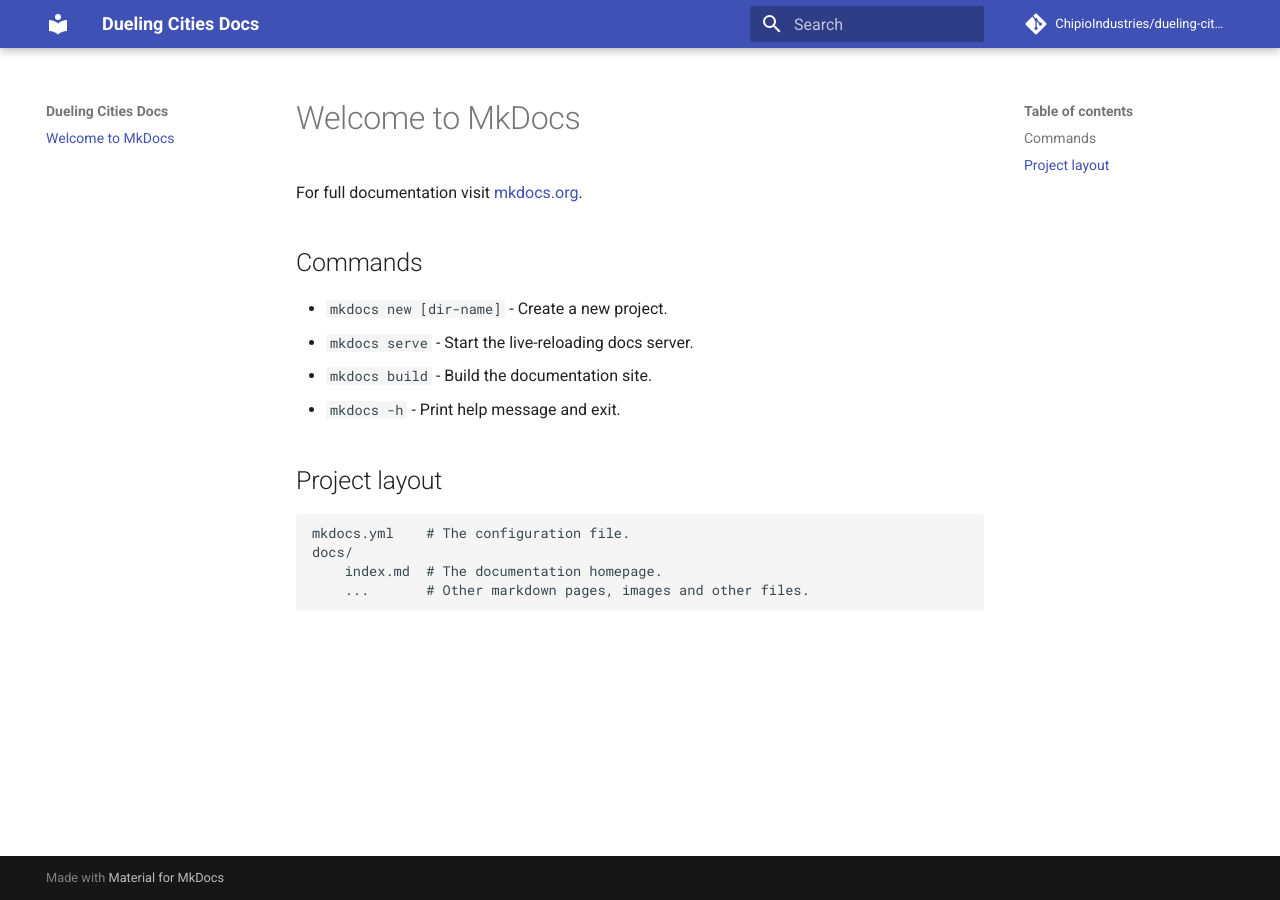
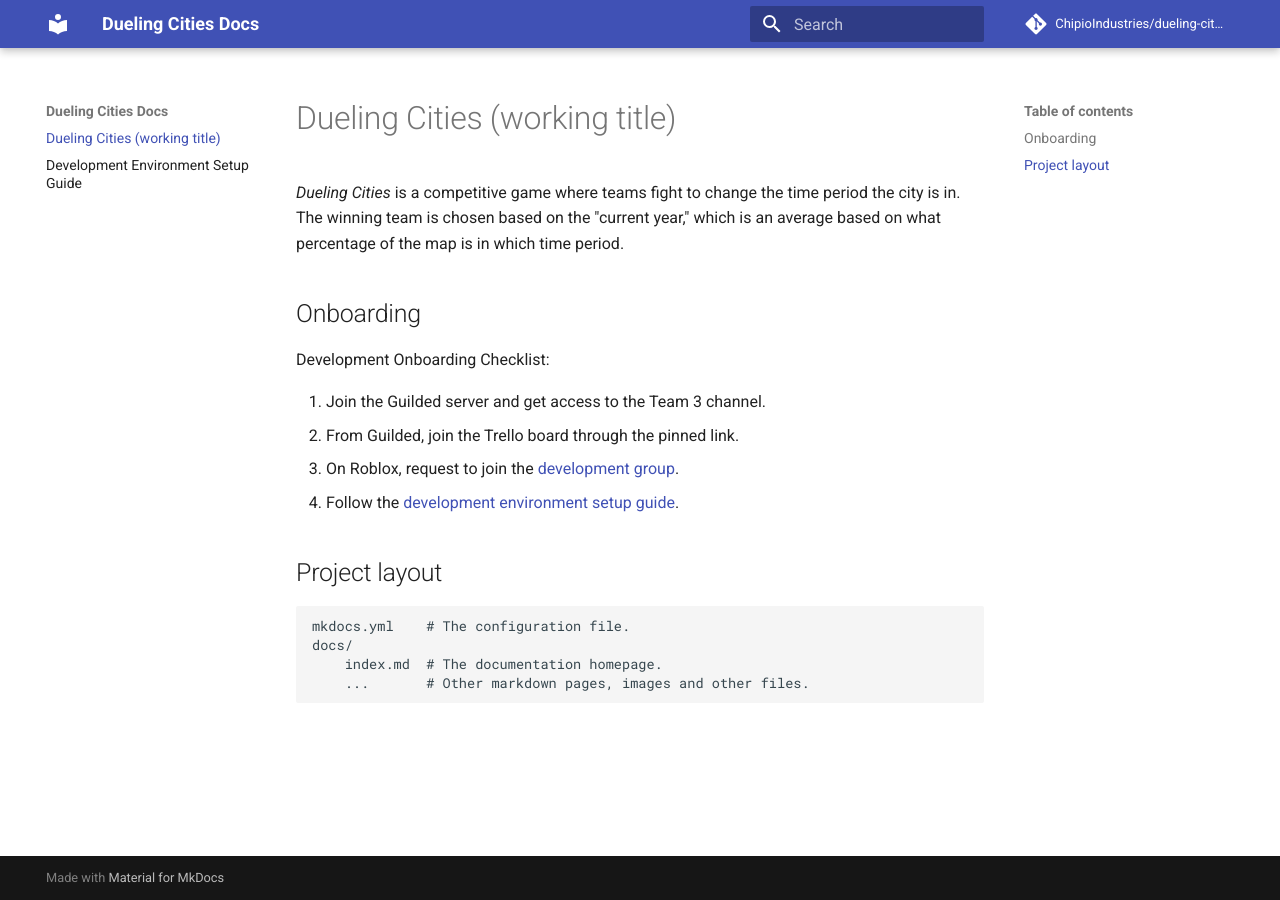
Before and after one commit to ChipioIndustries/dueling-cities, an MkDocs documentation site: the page built from docs/index.md, in a window 1280 px wide. Built offline with MkDocs 1.6.1 and Material for MkDocs 9.7.7, drawn with Linux system fonts in a browser that asks for light colours; comment, search, counter and statistics services are not loaded.

Commit message:
index.md

```diff
--- /dev/null
+++ b/docs/dev-env.md
@@ -0,0 +1,3 @@
+# Development Environment Setup Guide
+
+WIP
--- a/docs/index.md
+++ b/docs/index.md
@@ -1,13 +1,15 @@
-# Welcome to MkDocs
+# Dueling Cities (working title)
 
-For full documentation visit [mkdocs.org](https://www.mkdocs.org).
+*Dueling Cities* is a competitive game where teams fight to change the time period the city is in. The winning team is chosen based on the "current year," which is an average based on what percentage of the map is in which time period.
 
-## Commands
+## Onboarding
 
-* `mkdocs new [dir-name]` - Create a new project.
-* `mkdocs serve` - Start the live-reloading docs server.
-* `mkdocs build` - Build the documentation site.
-* `mkdocs -h` - Print help message and exit.
+Development Onboarding Checklist:
+
+1. Join the Guilded server and get access to the Team 3 channel.
+2. From Guilded, join the Trello board through the pinned link.
+3. On Roblox, request to join the [development group](https://www.roblox.com/groups/16833815).
+4. Follow the [development environment setup guide](dev-env).
 
 ## Project layout
 
```
